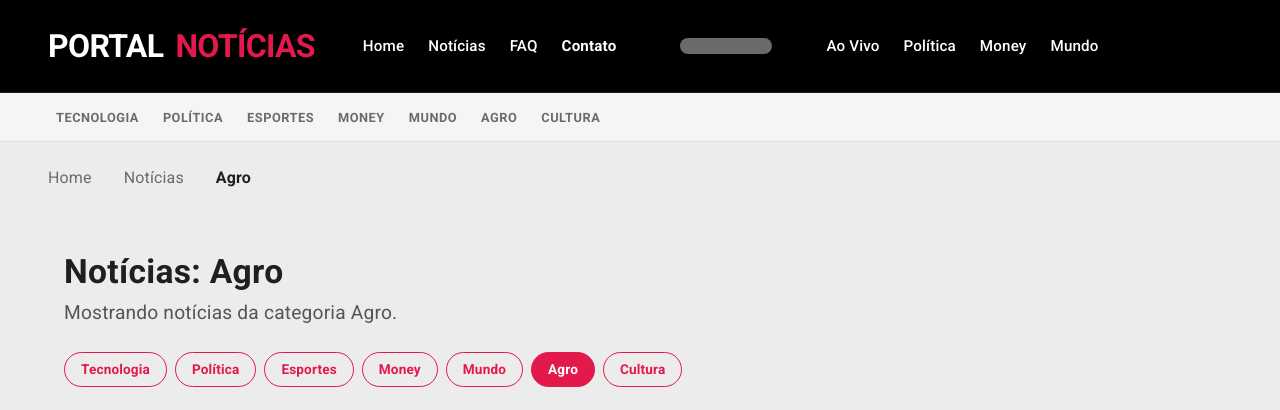
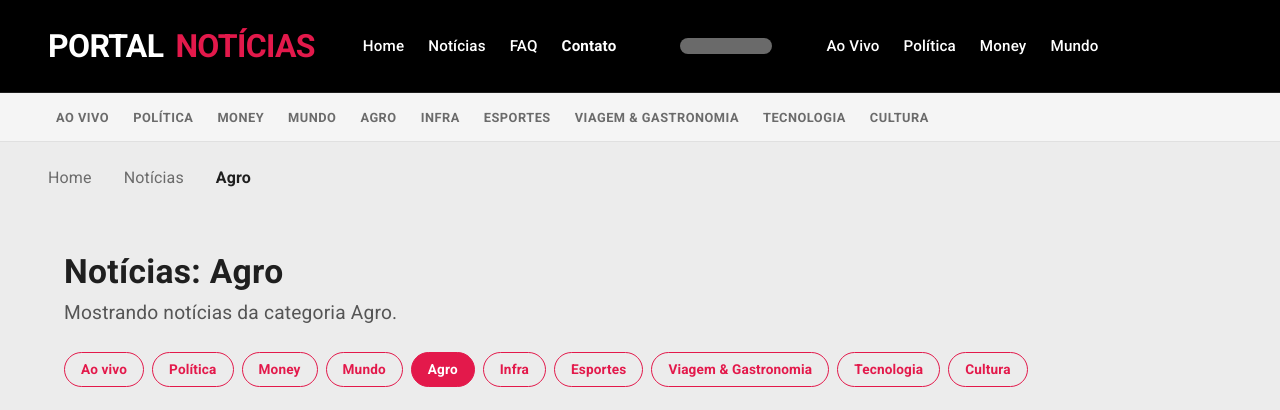
Before and after one commit to flaviare1s/portal-noticias, a Next.js app: page /news/category/Agro in a window 1280 px wide. Shown: the top 410 px of the page. Built offline with nearby package versions, Linux system fonts and the light colour scheme; grey boxes are pictures that could not be loaded; some icons are missing.

Commit message:
fix(category-routing): handle invalid categories with not-found and include Travel & Gastronomy in the category list

```diff
--- a/app/news/category/[category]/page.tsx
+++ b/app/news/category/[category]/page.tsx
@@ -2,6 +2,7 @@ import { CategoryNewsSection } from "@/components/news/CategoryNewsSection";
 import { Box, Container, Typography } from "@mui/material";
 import Link from "next/link";
 import { getNewsByCategory, getNewsCategories } from "@/services/news";
+import { notFound } from "next/navigation";
 
 type CategoryPageProps = {
   params: Promise<{
@@ -17,6 +18,10 @@ export default async function CategoryPage({ params }: CategoryPageProps) {
     getNewsCategories(),
     getNewsByCategory(decodedCategory),
   ]);
+
+  if (!categories.includes(decodedCategory)) {
+    notFound();
+  }
 
   return (
     <Box sx={{ margin: "0 auto", px: 2, py: 3 }}>
--- a/contexts/NewsContext.tsx
+++ b/contexts/NewsContext.tsx
@@ -1,7 +1,7 @@
 "use client";
 
 import { createContext, useCallback, useContext, useEffect, useMemo, useState } from "react";
-import { noticias } from "@/infrastructure/data/news";
+import { CATEGORIAS_NAV, noticias } from "@/infrastructure/data/news";
 import type { News } from "@/types";
 import { getAllNews } from "@/services/news";
 
@@ -38,7 +38,9 @@ export const NewsProvider = ({ children }: { children: React.ReactNode }) => {
   }, [refreshNews]);
 
   const categories = useMemo(() => {
-    return Array.from(new Set(news.map((item) => item.category)));
+    return Array.from(
+      new Set([...CATEGORIAS_NAV, ...news.map((item) => item.category)]),
+    );
   }, [news]);
 
   return (
--- a/services/news.ts
+++ b/services/news.ts
@@ -1,4 +1,4 @@
-import { noticias } from "@/infrastructure/data/news";
+import { CATEGORIAS_NAV, noticias } from "@/infrastructure/data/news";
 import type { News } from "@/types";
 import { NEWS_MOCK_API_URL } from "./mockUrls";
 
@@ -30,5 +30,7 @@ export const getNewsByCategory = async (category: string): Promise<News[]> => {
 
 export const getNewsCategories = async (): Promise<string[]> => {
   const allNews = await getAllNews();
-  return Array.from(new Set(allNews.map((item) => item.category)));
+  return Array.from(
+    new Set([...CATEGORIAS_NAV, ...allNews.map((item) => item.category)]),
+  );
 };
```
Also changed, not shown: 1 other file (tests, documents, lock files or other folders).
